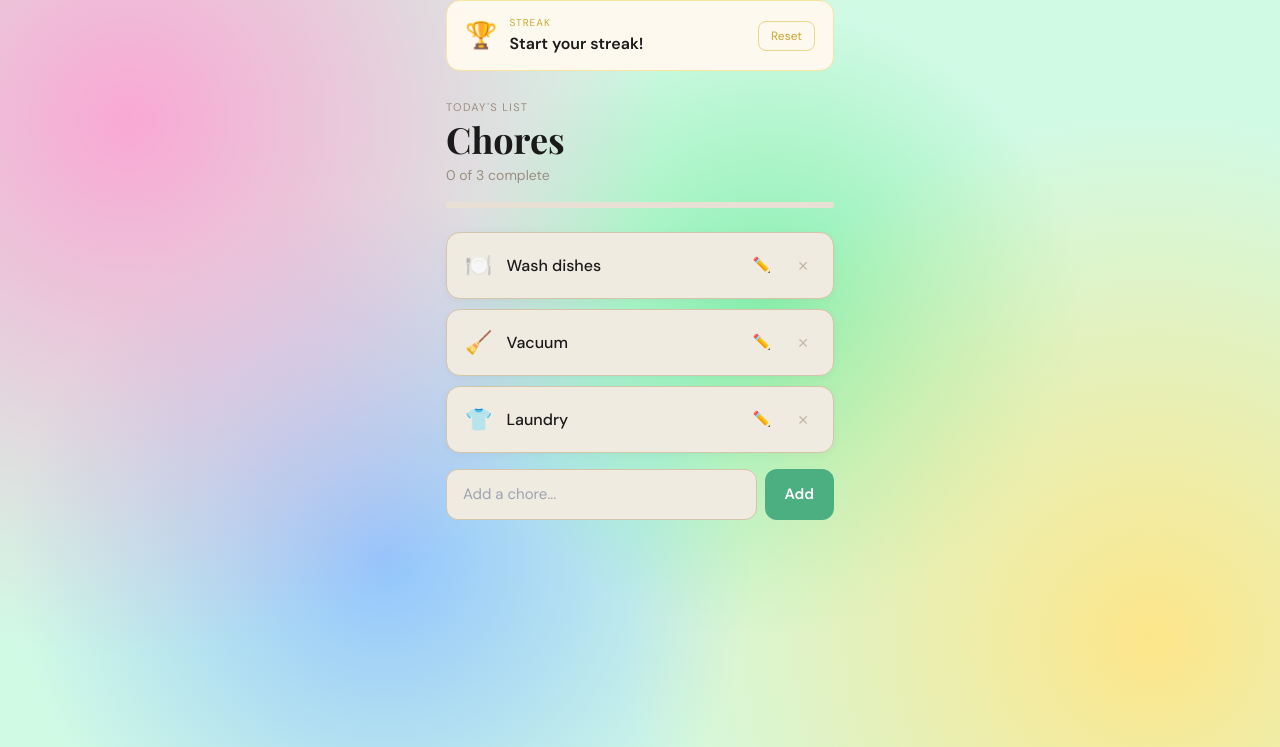
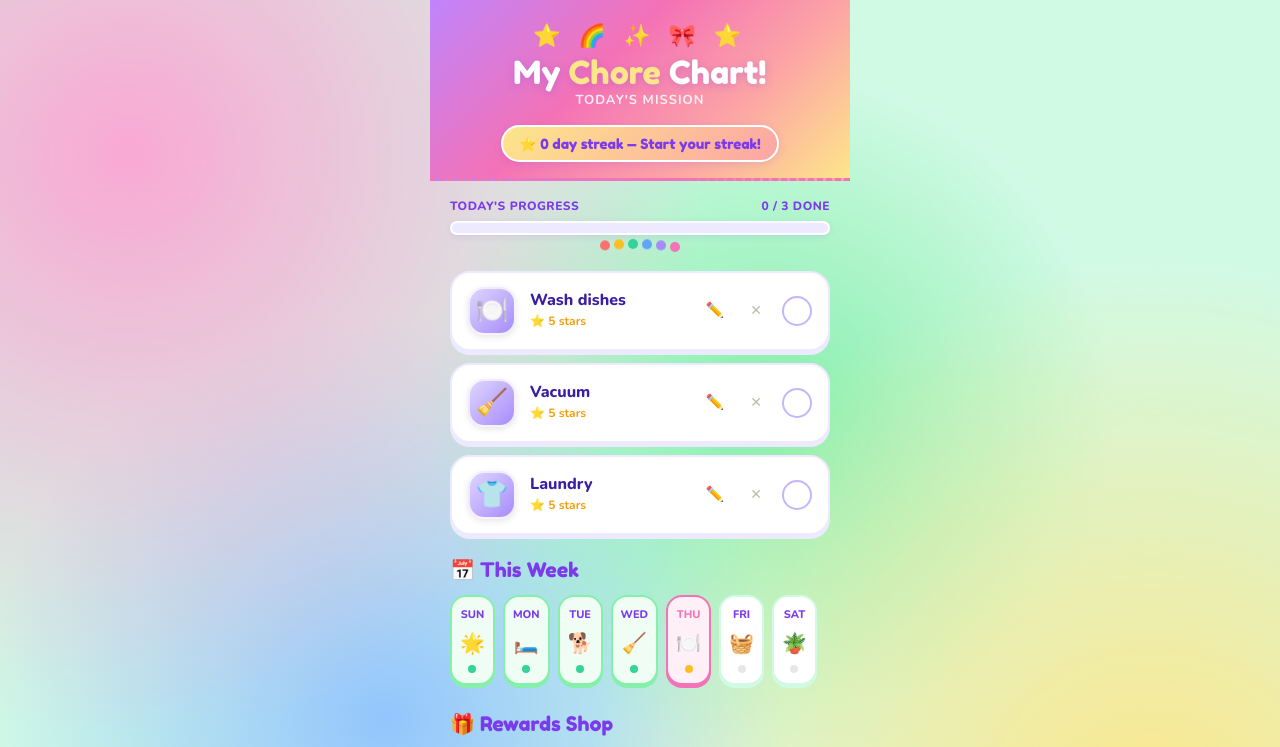
Before and after one commit to dominicarlequin-hub/chore-app, a React (Vite) app: page / in a window 1280 px wide. Shown: the top 747 px of the page. Built offline with nearby package versions, Linux system fonts and the light colour scheme.

Commit message:
Update ChoreList.jsx

```diff
--- a/ChoreList.jsx
+++ b/ChoreList.jsx
@@ -6,6 +6,9 @@ const DEFAULT_CHORES = [
   { label: "Vacuum", emoji: "🧹" },
   { label: "Laundry", emoji: "👕" },
 ];
+
+const WEEK_DAYS = ["Sun", "Mon", "Tue", "Wed", "Thu", "Fri", "Sat"];
+const WEEK_EMOJIS = ["🌟", "🛏️", "🐕", "🧹", "🍽️", "🧺", "🪴"];
 
 export default function ChoreList() {
   const [chores, setChores] = useState(() => {
@@ -27,19 +30,12 @@ export default function ChoreList() {
   const [editValue, setEditValue] = useState("");
   const editInputRef = useRef(null);
 
-  useEffect(() => {
-    localStorage.setItem("chores", JSON.stringify(chores));
-  }, [chores]);
+  const todayIndex = new Date().getDay();
 
-  useEffect(() => {
-    localStorage.setItem("choresDone", JSON.stringify(done));
-  }, [done]);
+  useEffect(() => { localStorage.setItem("chores", JSON.stringify(chores)); }, [chores]);
+  useEffect(() => { localStorage.setItem("choresDone", JSON.stringify(done)); }, [done]);
+  useEffect(() => { localStorage.setItem("choreStreak", streak); }, [streak]);
 
-  useEffect(() => {
-    localStorage.setItem("choreStreak", streak);
-  }, [streak]);
-
-  // Auto-focus the edit input when it appears
   useEffect(() => {
     if (editingIndex !== null && editInputRef.current) {
       editInputRef.current.focus();
@@ -68,18 +64,13 @@ export default function ChoreList() {
 
   const handleChoreClick = (index, event) => {
     if (done[index] || editingIndex === index) return;
-
     setPopping((prev) => ({ ...prev, [index]: true }));
     setTimeout(() => {
       setPopping((prev) => ({ ...prev, [index]: false }));
       setDone((prev) => ({ ...prev, [index]: true }));
     }, 300);
-
     const rect = event.currentTarget.getBoundingClientRect();
-    triggerConfetti(
-      rect.left + rect.width / 2,
-      rect.top + rect.height / 2
-    );
+    triggerConfetti(rect.left + rect.width / 2, rect.top + rect.height / 2);
   };
 
   const handleAdd = () => {
@@ -105,9 +96,7 @@ export default function ChoreList() {
     });
   };
 
-  const handleKeyDown = (e) => {
-    if (e.key === "Enter") handleAdd();
-  };
+  const handleKeyDown = (e) => { if (e.key === "Enter") handleAdd(); };
 
   const handleReset = () => {
     setStreak(0);
@@ -124,11 +113,7 @@ export default function ChoreList() {
   const handleEditSave = (index) => {
     const trimmed = editValue.trim();
     if (trimmed) {
-      setChores((prev) =>
-        prev.map((chore, i) =>
-          i === index ? { ...chore, label: trimmed } : chore
-        )
-      );
+      setChores((prev) => prev.map((chore, i) => i === index ? { ...chore, label: trimmed } : chore));
     }
     setEditingIndex(null);
     setEditValue("");
@@ -136,10 +121,7 @@ export default function ChoreList() {
 
   const handleEditKeyDown = (e, index) => {
     if (e.key === "Enter") handleEditSave(index);
-    if (e.key === "Escape") {
-      setEditingIndex(null);
-      setEditValue("");
-    }
+    if (e.key === "Escape") { setEditingIndex(null); setEditValue(""); }
   };
 
   const getStreakLabel = () => {
@@ -151,65 +133,89 @@ export default function ChoreList() {
 
   return (
     <div style={styles.wrapper}>
-      {/* Streak banner */}
+      <style>{`
+        @import url('https://fonts.googleapis.com/css2?family=Fredoka+One&family=Nunito:wght@400;600;700;800&display=swap');
+
+        @keyframes pop {
+          0%   { transform: scale(1); }
+          40%  { transform: scale(1.04); }
+          100% { transform: scale(1); }
+        }
+        @keyframes streakPop {
+          0%   { transform: scale(1); }
+          50%  { transform: scale(1.05); box-shadow: 0 0 0 6px rgba(251,191,36,0.25); }
+          100% { transform: scale(1); }
+        }
+        @keyframes shimmer {
+          to { left: 200%; }
+        }
+        @keyframes bounce {
+          0%, 100% { transform: translateY(0); }
+          50% { transform: translateY(-6px); }
+        }
+        input:focus { outline: none; }
+      `}</style>
+
+      {/* Header */}
+      <div style={styles.header}>
+        <div style={styles.headerStickers}>⭐ 🌈 ✨ 🎀 ⭐</div>
+        <h1 style={styles.headerTitle}>My <span style={{color:"#FDE68A"}}>Chore</span> Chart!</h1>
+        <div style={styles.headerSub}>Today's Mission</div>
+        <div style={styles.starBadge}>⭐ {streak} day streak — {getStreakLabel()}</div>
+      </div>
+
+      {/* Progress */}
+      <div style={styles.progressWrap}>
+        <div style={styles.progressLabel}>
+          <span>Today's progress</span>
+          <span>{completedCount} / {total} done</span>
+        </div>
+        <div style={styles.progressTrack}>
           <div style={{
-        ...styles.streakBanner,
-        ...(streakPop ? styles.streakBannerPop : {}),
-      }}>
-        <div style={styles.streakLeft}>
-          <span style={styles.streakIcon}>🏆</span>
-          <div>
-            <span style={styles.streakTitle}>Streak</span>
-            <span style={styles.streakValue}>{getStreakLabel()}</span>
+            ...styles.progressFill,
+            width: total > 0 ? `${(completedCount / total) * 100}%` : "0%",
+            backgroundColor: allDone ? "#34D399" : "#7C3AED",
+          }} />
         </div>
       </div>
-        <button onClick={handleReset} style={styles.resetBtn}>Reset</button>
+
+      {/* Confetti dots */}
+      <div style={styles.dotsRow}>
+        {["#F87171","#FBBF24","#34D399","#60A5FA","#A78BFA","#F472B6"].map((color, i) => (
+          <div key={i} style={{
+            width: 10, height: 10, borderRadius: "50%",
+            backgroundColor: color,
+            animation: `bounce 1.2s ease-in-out ${i * 0.1}s infinite`,
+          }} />
+        ))}
       </div>
 
-      <div style={styles.header}>
-        <span style={styles.eyebrow}>Today's list</span>
-        <h2 style={styles.title}>Chores</h2>
-        <p style={styles.progress}>
-          {total === 0
-            ? "No chores yet — add one below"
-            : allDone
-            ? "✨ All done!"
-            : `${completedCount} of ${total} complete`}
-        </p>
-      </div>
-
-      {/* Progress Bar */}
-      {total > 0 && (
-        <div style={styles.progressBarWrapper}>
-          <div
-            style={{
-              ...styles.progressBarFill,
-              width: `${(completedCount / total) * 100}%`,
-              backgroundColor: allDone ? "#4CAF82" : "#A8DFC5",
-            }}
-          />
-        </div>
-      )}
-
-      <ul style={styles.list}>
+      {/* Chore Cards */}
+      <div style={styles.choreList}>
         {chores.map((chore, index) => {
           const isDone = done[index];
           const isPop = popping[index];
           const isEditing = editingIndex === index;
-
           return (
-            <li
+            <div
               key={index}
               onClick={(e) => handleChoreClick(index, e)}
               style={{
-                ...styles.card,
-                ...(isDone ? styles.cardDone : {}),
-                ...(isPop ? styles.cardPop : {}),
+                ...styles.choreCard,
+                ...(isDone ? styles.choreCardDone : {}),
+                ...(isPop ? { animation: "pop 0.3s ease forwards" } : {}),
                 cursor: isDone || isEditing ? "default" : "pointer",
               }}
             >
-              <span style={styles.emoji}>{chore.emoji}</span>
-
+              <div style={{
+                ...styles.choreIcon,
+                background: isDone
+                  ? "linear-gradient(135deg, #A7F3D0, #34D399)"
+                  : "linear-gradient(135deg, #DDD6FE, #A78BFA)",
+              }}>
+                {chore.emoji}
+              </div>
+              <div style={styles.choreInfo}>
                 {isEditing ? (
                   <input
                     ref={editInputRef}
@@ -217,40 +223,74 @@ export default function ChoreList() {
                     onChange={(e) => setEditValue(e.target.value)}
                     onBlur={() => handleEditSave(index)}
                     onKeyDown={(e) => handleEditKeyDown(e, index)}
+                    onClick={(e) => e.stopPropagation()}
                     style={styles.editInput}
-                  onClick={(e) => e.stopPropagation()}
                   />
                 ) : (
-                <span style={{
-                  ...styles.choreLabel,
-                  ...(isDone ? styles.choreLabelDone : {}),
-                }}>
-                  {chore.label}
-                </span>
+                  <div style={{
+                    ...styles.choreName,
+                    ...(isDone ? styles.choreNameDone : {}),
+                  }}>{chore.label}</div>
                 )}
-
+                <div style={styles.chorePoints}>⭐ 5 stars</div>
+              </div>
               {!isDone && !isEditing && (
-                <button
-                  onClick={(e) => handleEditStart(index, e)}
-                  style={styles.iconBtn}
-                  title="Edit chore"
-                >
-                  ✏️
-                </button>
+                <button onClick={(e) => handleEditStart(index, e)} style={styles.iconBtn}>✏️</button>
               )}
-
-              <button
-                onClick={(e) => handleDelete(index, e)}
-                style={styles.deleteBtn}
-                title="Remove chore"
-              >
-                ✕
-              </button>
-            </li>
+              <button onClick={(e) => handleDelete(index, e)} style={styles.deleteBtn}>✕</button>
+              <div style={{
+                ...styles.choreCheck,
+                ...(isDone ? styles.choreCheckDone : {}),
+              }}>{isDone ? "✓" : ""}</div>
+            </div>
           );
         })}
-      </ul>
+      </div>
 
+      {/* Weekly Calendar */}
+      <div style={styles.sectionTitle}>📅 This Week</div>
+      <div style={styles.weekCalendar}>
+        {WEEK_DAYS.map((day, i) => {
+          const isToday = i === todayIndex;
+          const isPast = i < todayIndex;
+          return (
+            <div key={i} style={{
+              ...styles.dayCard,
+              ...(isPast ? styles.dayCardDone : {}),
+              ...(isToday ? styles.dayCardToday : {}),
+            }}>
+              <div style={{
+                ...styles.dayLabel,
+                color: isToday ? "#F472B6" : "#7C3AED",
+              }}>{day}</div>
+              <div style={styles.dayEmoji}>{WEEK_EMOJIS[i]}</div>
+              <div style={{
+                ...styles.dayDot,
+                backgroundColor: isPast ? "#34D399" : isToday ? "#FBBF24" : "#E5E7EB",
+              }} />
+            </div>
+          );
+        })}
+      </div>
+
+      {/* Rewards */}
+      <div style={styles.sectionTitle}>🎁 Rewards Shop</div>
+      <div style={styles.rewardShelf}>
+        {[
+          { emoji: "🍦", name: "Ice Cream", cost: 25 },
+          { emoji: "🎮", name: "Game Time", cost: 30 },
+          { emoji: "🎬", name: "Movie Night", cost: 50 },
+          { emoji: "🧸", name: "New Toy", cost: 100 },
+        ].map((r, i) => (
+          <div key={i} style={styles.rewardCard}>
+            <span style={styles.rewardEmoji}>{r.emoji}</span>
+            <div style={styles.rewardName}>{r.name}</div>
+            <div style={styles.rewardCost}>⭐ {r.cost} stars</div>
+          </div>
+        ))}
+      </div>
+
+      {/* Add input */}
       <div style={styles.inputRow}>
         <input
           type="text"
@@ -260,34 +300,15 @@ export default function ChoreList() {
           placeholder="Add a chore..."
           style={styles.input}
         />
-        <button onClick={handleAdd} style={styles.addBtn}>Add</button>
+        <button onClick={handleAdd} style={styles.addBtn}>＋ Add</button>
       </div>
+
+      {/* Reset streak */}
+      <button onClick={handleReset} style={styles.resetBtn}>Reset Streak</button>
 
       {allDone && total > 0 && (
         <p style={styles.allDoneBanner}>🎉 You crushed it today!</p>
       )}
-
-      <style>{`
-        @import url('https://fonts.googleapis.com/css2?family=DM+Sans:wght@400;500;600&family=Playfair+Display:wght@700&display=swap');
-
-        @keyframes pop {
-          0%   { transform: scale(1); }
-          40%  { transform: scale(1.04); background-color: #d4f0e3; }
-          100% { transform: scale(1); }
-        }
-
-        @keyframes streakPop {
-          0%   { transform: scale(1); }
-          50%  { transform: scale(1.05); box-shadow: 0 0 0 6px rgba(251,191,36,0.25); }
-          100% { transform: scale(1); }
-        }
-
-        input:focus {
-          outline: none;
-          border-color: #4CAF82 !important;
-          box-shadow: 0 0 0 3px rgba(76,175,130,0.15);
-        }
-      `}</style>
     </div>
   );
 }
@@ -296,199 +317,210 @@ const styles = {
   wrapper: {
     maxWidth: "420px",
     margin: "0 auto",
-    fontFamily: "'DM Sans', sans-serif",
-    padding: "0 16px 40px",
+    fontFamily: "'Nunito', sans-serif",
+    paddingBottom: "40px",
   },
-  streakBanner: {
+  // Header
+  header: {
+    background: "linear-gradient(135deg, #C084FC 0%, #F472B6 40%, #FCA5A5 70%, #FDE68A 100%)",
+    borderBottom: "3px dashed #F472B6",
+    padding: "20px 20px 16px",
+    textAlign: "center",
+  },
+  headerStickers: { fontSize: 22, letterSpacing: 6, marginBottom: 4 },
+  headerTitle: {
+    fontFamily: "'Fredoka One', cursive",
+    fontSize: 32,
+    color: "white",
+    margin: 0,
+    lineHeight: 1,
+    textShadow: "0 2px 8px rgba(124,58,237,0.25)",
+  },
+  headerSub: {
+    fontSize: 13,
+    fontWeight: 700,
+    color: "rgba(255,255,255,0.85)",
+    marginTop: 2,
+    textTransform: "uppercase",
+    letterSpacing: 1,
+  },
+  starBadge: {
+    display: "inline-flex",
+    alignItems: "center",
+    gap: 6,
+    background: "linear-gradient(135deg, #FDE68A, #FCA5A5)",
+    borderRadius: 999,
+    padding: "6px 16px",
+    marginTop: 14,
+    fontFamily: "'Fredoka One', cursive",
+    fontSize: 14,
+    color: "#7C3AED",
+    border: "2px solid white",
+    boxShadow: "0 2px 8px rgba(124,58,237,0.15)",
+  },
+  // Progress
+  progressWrap: { padding: "16px 20px 0" },
+  progressLabel: {
+    display: "flex",
+    justifyContent: "space-between",
+    fontSize: 12,
+    fontWeight: 800,
+    color: "#7C3AED",
+    textTransform: "uppercase",
+    letterSpacing: 0.5,
+    marginBottom: 6,
+  },
+  progressTrack: {
+    background: "#EDE9FE",
+    borderRadius: 999,
+    height: 14,
+    overflow: "hidden",
+    border: "2px solid white",
+    boxShadow: "0 2px 6px rgba(124,58,237,0.1)",
+  },
+  progressFill: {
+    height: "100%",
+    borderRadius: 999,
+    transition: "width 0.5s ease, background-color 0.4s ease",
+  },
+  // Dots
+  dotsRow: {
+    display: "flex",
+    justifyContent: "center",
+    gap: 4,
+    padding: "10px 20px 0",
+    flexWrap: "wrap",
+  },
+  // Chore list
+  choreList: { padding: "16px 20px 0", display: "flex", flexDirection: "column", gap: 12 },
+  choreCard: {
+    background: "white",
+    borderRadius: 20,
+    padding: "14px 16px",
     display: "flex",
     alignItems: "center",
-    justifyContent: "space-between",
-    backgroundColor: "#FEF9EE",
-    border: "1.5px solid #F9E4A0",
-    borderRadius: "14px",
-    padding: "14px 18px",
-    marginBottom: "28px",
-    transition: "all 0.3s ease",
+    gap: 14,
+    border: "2.5px solid #EDE9FE",
+    boxShadow: "0 4px 0px #EDE9FE",
+    transition: "all 0.2s",
+    position: "relative",
+    overflow: "hidden",
   },
-  streakBannerPop: {
-    animation: "streakPop 0.6s ease forwards",
+  choreCardDone: {
+    background: "#F5F3FF",
+    borderColor: "#C4B5FD",
+    boxShadow: "0 4px 0px #C4B5FD",
+    opacity: 0.85,
   },
-  streakLeft: {
-    display: "flex",
-    alignItems: "center",
-    gap: "12px",
+  choreIcon: {
+    width: 48, height: 48, borderRadius: 16,
+    display: "flex", alignItems: "center", justifyContent: "center",
+    fontSize: 26, flexShrink: 0,
+    border: "2px solid rgba(255,255,255,0.8)",
+    boxShadow: "0 2px 6px rgba(0,0,0,0.1)",
   },
-  streakIcon: {
-    fontSize: "26px",
+  choreInfo: { flex: 1 },
+  choreName: { fontSize: 16, fontWeight: 800, color: "#3B1FA3", lineHeight: 1.2 },
+  choreNameDone: { textDecoration: "line-through", color: "#A78BFA" },
+  chorePoints: { fontSize: 12, fontWeight: 700, color: "#F59E0B", marginTop: 2 },
+  editInput: {
+    flex: 1, fontSize: 16, fontWeight: 700,
+    fontFamily: "'Nunito', sans-serif",
+    border: "none", borderBottom: "2px solid #7C3AED",
+    backgroundColor: "transparent", color: "#3B1FA3",
+    padding: "2px 0", outline: "none", width: "100%",
   },
-  streakTitle: {
-    display: "block",
-    fontSize: "10px",
-    letterSpacing: "0.1em",
-    textTransform: "uppercase",
-    color: "#C9A836",
-    marginBottom: "2px",
+  iconBtn: {
+    background: "none", border: "none", fontSize: 15,
+    cursor: "pointer", padding: "4px 6px", borderRadius: 6, lineHeight: 1, flexShrink: 0,
   },
-  streakValue: {
-    display: "block",
-    fontSize: "16px",
-    fontWeight: 600,
-    color: "#1A1A1A",
+  deleteBtn: {
+    background: "none", border: "none", color: "#C4B9A8",
+    fontSize: 14, cursor: "pointer", padding: "4px 6px",
+    borderRadius: 6, lineHeight: 1, flexShrink: 0,
+  },
+  choreCheck: {
+    width: 30, height: 30, borderRadius: "50%",
+    border: "2.5px solid #C4B5FD",
+    display: "flex", alignItems: "center", justifyContent: "center",
+    fontSize: 16, flexShrink: 0, background: "white", transition: "all 0.2s",
+  },
+  choreCheckDone: {
+    background: "linear-gradient(135deg, #A78BFA, #7C3AED)",
+    borderColor: "#7C3AED", color: "white",
+  },
+  // Section title
+  sectionTitle: {
+    fontFamily: "'Fredoka One', cursive",
+    fontSize: 20, color: "#7C3AED",
+    padding: "20px 20px 10px",
+    display: "flex", alignItems: "center", gap: 8,
+  },
+  // Weekly calendar
+  weekCalendar: {
+    display: "flex", gap: 8,
+    padding: "0 20px", overflowX: "auto",
+    paddingBottom: 4,
+    scrollbarWidth: "none",
+  },
+  dayCard: {
+    background: "white", borderRadius: 16,
+    padding: "10px 8px", textAlign: "center",
+    border: "2.5px solid #D1FAE5",
+    boxShadow: "0 3px 0px #D1FAE5",
+    minWidth: 44, flexShrink: 0,
+  },
+  dayCardDone: {
+    borderColor: "#86EFAC", boxShadow: "0 3px 0px #86EFAC", background: "#F0FDF4",
+  },
+  dayCardToday: {
+    borderColor: "#F472B6", boxShadow: "0 3px 0px #F472B6", background: "#FFF0F7",
+  },
+  dayLabel: { fontSize: 11, fontWeight: 800, textTransform: "uppercase", marginBottom: 6 },
+  dayEmoji: { fontSize: 20, marginBottom: 6 },
+  dayDot: { width: 8, height: 8, borderRadius: "50%", margin: "0 auto" },
+  // Rewards
+  rewardShelf: {
+    display: "flex", gap: 12, padding: "0 20px",
+    overflowX: "auto", paddingBottom: 4, scrollbarWidth: "none",
+  },
+  rewardCard: {
+    background: "white", borderRadius: 20,
+    padding: "14px 16px", textAlign: "center",
+    border: "2.5px solid #FDE68A", boxShadow: "0 4px 0px #FDE68A",
+    minWidth: 100, flexShrink: 0, cursor: "pointer",
+  },
+  rewardEmoji: { fontSize: 32, display: "block", marginBottom: 4 },
+  rewardName: { fontSize: 12, fontWeight: 800, color: "#7C3AED", lineHeight: 1.2 },
+  rewardCost: { fontSize: 11, fontWeight: 700, color: "#F59E0B", marginTop: 4 },
+  // Input
+  inputRow: { display: "flex", gap: 8, padding: "20px 20px 0" },
+  input: {
+    flex: 1, padding: "13px 16px", fontSize: 15,
+    fontFamily: "'Nunito', sans-serif",
+    border: "2.5px solid #EDE9FE", borderRadius: 18,
+    backgroundColor: "white", color: "#3B1FA3",
+    transition: "border-color 0.2s ease",
+    fontWeight: 700,
+  },
+  addBtn: {
+    padding: "13px 20px", fontSize: 15, fontWeight: 800,
+    fontFamily: "'Fredoka One', cursive",
+    background: "linear-gradient(135deg, #7C3AED, #A78BFA)",
+    color: "white", border: "none", borderRadius: 18,
+    cursor: "pointer", boxShadow: "0 4px 0px #5B21B6",
+    whiteSpace: "nowrap",
   },
   resetBtn: {
-    background: "none",
-    border: "1px solid #E8D88A",
-    borderRadius: "8px",
-    padding: "5px 12px",
-    fontSize: "12px",
-    color: "#C9A836",
-    cursor: "pointer",
-    fontFamily: "'DM Sans', sans-serif",
-  },
-  header: {
-    marginBottom: "16px",
-  },
-  eyebrow: {
-    fontSize: "11px",
-    letterSpacing: "0.12em",
-    textTransform: "uppercase",
-    color: "#9A8F80",
-    display: "block",
-    marginBottom: "4px",
-  },
-  title: {
-    fontFamily: "'Playfair Display', serif",
-    fontSize: "36px",
-    fontWeight: 700,
-    color: "#1A1A1A",
-    margin: "0 0 6px",
-    lineHeight: 1.1,
-  },
-  progress: {
-    fontSize: "14px",
-    color: "#9A8F80",
-    margin: 0,
-  },
-  progressBarWrapper: {
-    height: "6px",
-    backgroundColor: "#E8E0D5",
-    borderRadius: "999px",
-    marginBottom: "24px",
-    overflow: "hidden",
-  },
-  progressBarFill: {
-    height: "100%",
-    borderRadius: "999px",
-    transition: "width 0.4s ease, background-color 0.4s ease",
-  },
-  list: {
-    listStyle: "none",
-    padding: 0,
-    margin: "0 0 16px",
-    display: "flex",
-    flexDirection: "column",
-    gap: "10px",
-  },
-  card: {
-    display: "flex",
-    alignItems: "center",
-    gap: "14px",
-    backgroundColor: "#F0EBE1",
-    border: "1.5px solid #D4C5A9",
-    borderRadius: "14px",
-    padding: "16px 18px",
-    transition: "all 0.2s ease",
-    boxShadow: "0 2px 8px rgba(0,0,0,0.04)",
-    userSelect: "none",
-  },
-  cardDone: {
-    backgroundColor: "#EAF7F0",
-    borderColor: "#A8DFC5",
-    opacity: 0.75,
-  },
-  cardPop: {
-    animation: "pop 0.3s ease forwards",
-  },
-  emoji: {
-    fontSize: "22px",
-    flexShrink: 0,
-  },
-  choreLabel: {
-    flex: 1,
-    fontSize: "16px",
-    fontWeight: 500,
-    color: "#1A1A1A",
-    transition: "all 0.3s ease",
-  },
-  choreLabelDone: {
-    textDecoration: "line-through",
-    color: "#9A8F80",
-  },
-  editInput: {
-    flex: 1,
-    fontSize: "16px",
-    fontWeight: 500,
-    fontFamily: "'DM Sans', sans-serif",
-    border: "none",
-    borderBottom: "2px solid #4CAF82",
-    backgroundColor: "transparent",
-    color: "#1A1A1A",
-    padding: "2px 0",
-    outline: "none",
-  },
-  iconBtn: {
-    background: "none",
-    border: "none",
-    fontSize: "15px",
-    cursor: "pointer",
-    padding: "4px 6px",
-    borderRadius: "6px",
-    lineHeight: 1,
-    flexShrink: 0,
-  },
-  deleteBtn: {
-    background: "none",
-    border: "none",
-    color: "#C4B9A8",
-    fontSize: "14px",
-    cursor: "pointer",
-    padding: "4px 6px",
-    borderRadius: "6px",
-    lineHeight: 1,
-    flexShrink: 0,
-  },
-  inputRow: {
-    display: "flex",
-    gap: "8px",
-    marginTop: "8px",
-  },
-  input: {
-    flex: 1,
-    padding: "13px 16px",
-    fontSize: "15px",
-    fontFamily: "'DM Sans', sans-serif",
-    border: "1.5px solid #D4C5A9",
-    borderRadius: "12px",
-    backgroundColor: "#F0EBE1",
-    color: "#1A1A1A",
-    transition: "border-color 0.2s ease, box-shadow 0.2s ease",
-  },
-  addBtn: {
-    padding: "13px 20px",
-    fontSize: "15px",
-    fontWeight: 600,
-    fontFamily: "'DM Sans', sans-serif",
-    backgroundColor: "#4CAF82",
-    color: "#fff",
-    border: "none",
-    borderRadius: "12px",
-    cursor: "pointer",
+    display: "block", margin: "12px auto 0",
+    background: "none", border: "1.5px solid #C4B5FD",
+    borderRadius: 10, padding: "6px 16px",
+    fontSize: 12, color: "#A78BFA", cursor: "pointer",
+    fontFamily: "'Nunito', sans-serif", fontWeight: 700,
   },
   allDoneBanner: {
-    textAlign: "center",
-    marginTop: "24px",
-    fontSize: "15px",
-    color: "#4CAF82",
-    fontWeight: 600,
+    textAlign: "center", marginTop: 24,
+    fontSize: 16, color: "#7C3AED", fontWeight: 800,
+    fontFamily: "'Fredoka One', cursive",
   },
 };
```
Lines whose indentation alone changed are shown as unchanged.
